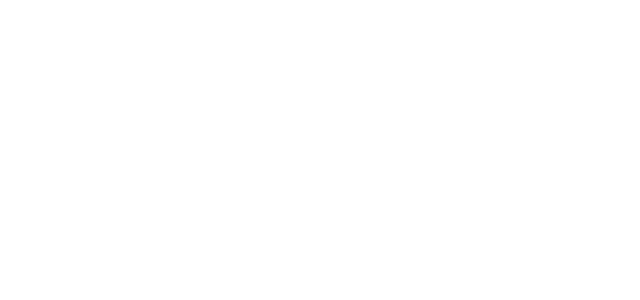
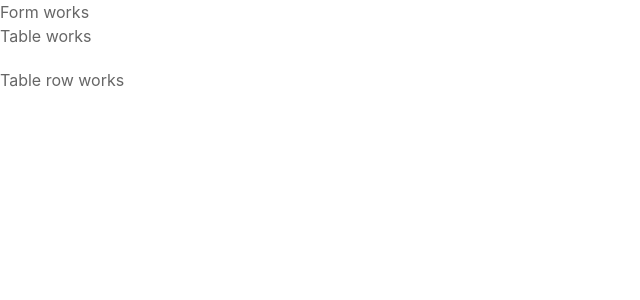
Before and after one commit to jkole822/Employee-Directory, a React (Create React App) app: page / in a window 1280 px wide. Shown: the top 300 px of the page, without its empty margins (0-640 px from the left). Built offline with nearby package versions, Linux system fonts and the light colour scheme.

Commit message:
create form, table, and tablerow comps

```diff
--- a/src/App.js
+++ b/src/App.js
@@ -1,7 +1,14 @@
 import React from "react";
+import Form from "./components/Form";
+import Table from "./components/Table";
 
 function App() {
-	return <div></div>;
+	return (
+		<div>
+			<Form />
+			<Table />
+		</div>
+	);
 }
 
 export default App;
--- /dev/null
+++ b/src/components/Form.js
@@ -0,0 +1,7 @@
+import React from "react";
+
+const Form = () => {
+	return <div>Form works</div>;
+};
+
+export default Form;
--- /dev/null
+++ b/src/components/Table.js
@@ -0,0 +1,13 @@
+import React from "react";
+import TableRow from "./TableRow";
+
+const Table = () => {
+	return (
+		<div>
+			<p>Table works</p>
+			<TableRow />
+		</div>
+	);
+};
+
+export default Table;
--- /dev/null
+++ b/src/components/TableRow.js
@@ -0,0 +1,7 @@
+import React from "react";
+
+const TableRow = () => {
+	return <div>Table row works</div>;
+};
+
+export default TableRow;
```
